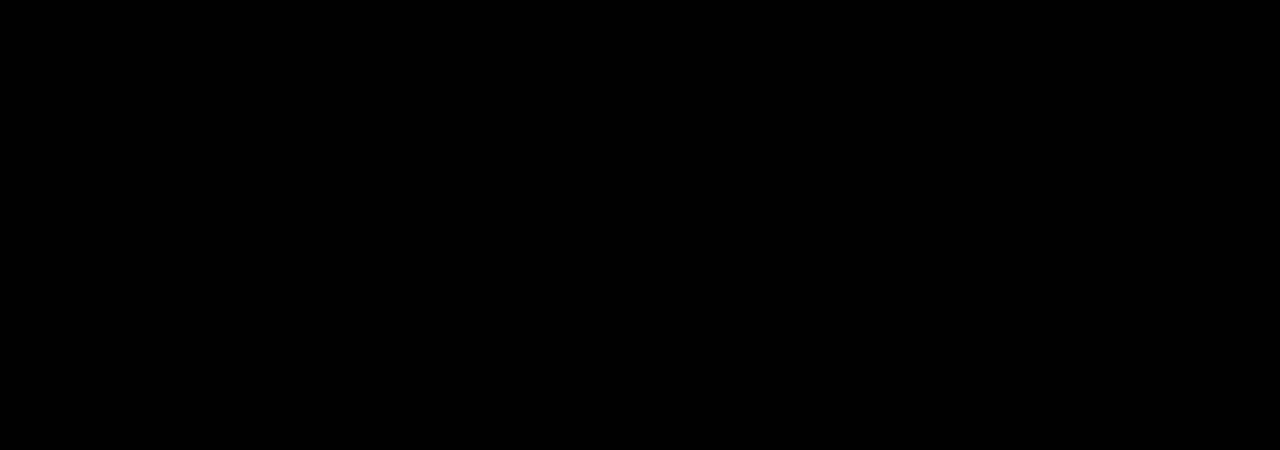
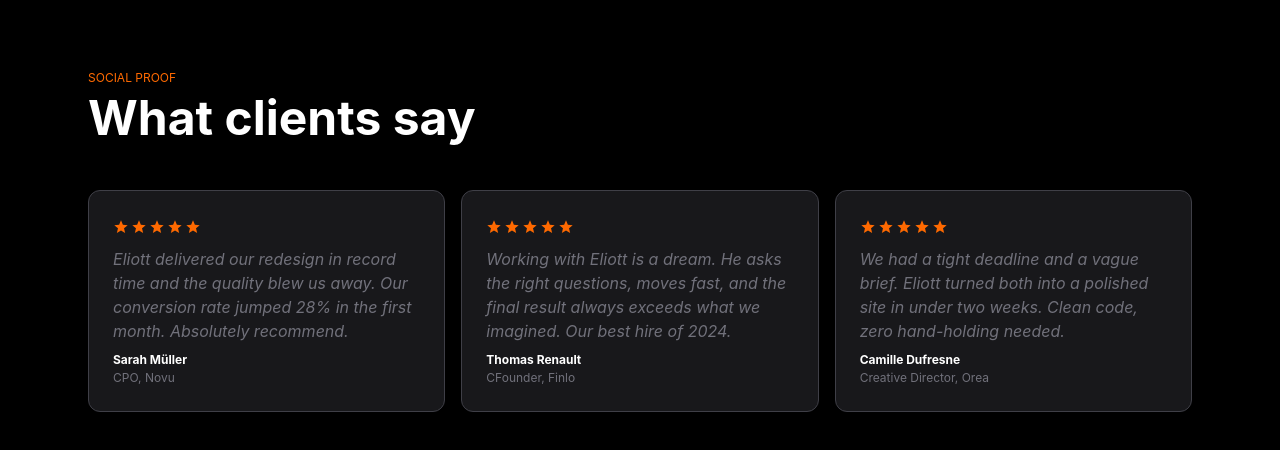
Before and after one commit to Dev-aadi07/portfolio_demo, a React app: page / in a window 1280 px wide. Shown: the part 3257-3707 px from the top of the page. Before the commit the page ends 3239 px from the top, so only its background shows below. Built offline with nearby package versions, Linux system fonts and the light colour scheme; the HTML template or start-up script is replaced by a standard one.

Commit message:
review section complete

```diff
--- a/src/App.jsx
+++ b/src/App.jsx
@@ -4,6 +4,7 @@
 import Services from '../src/pages/Services'
 import Work from './pages/Work'
 import About from './pages/About'
+import Reviews from './pages/Reviews'
 
 const App = () => {
   return (
@@ -13,6 +14,7 @@
       <Services/>
       <Work/>
       <About/>
+      <Reviews/>
     </div>
   )
 }
--- /dev/null
+++ b/src/components/MiniCard.jsx
@@ -0,0 +1,24 @@
+import React from 'react'
+import { MdOutlineStarPurple500 } from "react-icons/md";
+
+const MiniCard = ({para, name, designation}) => {
+  return (
+    <div className='w-1/3 bg-zinc-900 px-6 py-6 flex flex-col gap-2 rounded-xl border border-zinc-700'>
+      <div className='text-orange-500 flex gap-0.5 py-1'>
+        <MdOutlineStarPurple500 />
+        <MdOutlineStarPurple500 />
+        <MdOutlineStarPurple500 />
+        <MdOutlineStarPurple500 />
+        <MdOutlineStarPurple500 />
+      </div>
+      <p className='text-zinc-500 text-[16px] italic'>{para}</p>
+
+      <div className='flex flex-col'>
+        <h1 className='text-white text-[12px] font-bold'>{name}</h1>
+        <h2 className='text-zinc-500 text-[12px]'>{designation}</h2>
+      </div>
+    </div>
+  )
+}
+
+export default MiniCard
--- /dev/null
+++ b/src/pages/Reviews.jsx
@@ -0,0 +1,33 @@
+import React from 'react'
+import MiniCard from '../components/MiniCard'
+
+const Reviews = () => {
+  return (
+    <div id="reviews" className='w-full px-6'>
+      <div className='max-w-6xl mx-auto py-22 px-6 gap-2 flex flex-col'>
+        <span className='text-orange-500 text-xs'>SOCIAL PROOF</span>
+        <h1 className='text-5xl font-bold text-white'>What clients say</h1>
+
+        <div className='py-10 w-full flex gap-4'>
+          <MiniCard
+            para="Eliott delivered our redesign in record time and the quality blew us away. Our conversion rate jumped 28% in the first month. Absolutely recommend."
+            name="Sarah Müller"
+            designation="CPO, Novu"
+          />
+          <MiniCard
+            para="Working with Eliott is a dream. He asks the right questions, moves fast, and the final result always exceeds what we imagined. Our best hire of 2024."
+            name="Thomas Renault"
+            designation="CFounder, Finlo"
+          />
+          <MiniCard
+            para="We had a tight deadline and a vague brief. Eliott turned both into a polished site in under two weeks. Clean code, zero hand-holding needed."
+            name="Camille Dufresne"
+            designation="Creative Director, Orea"
+          />
+        </div>
+      </div>
+    </div>
+  )
+}
+
+export default Reviews
```
